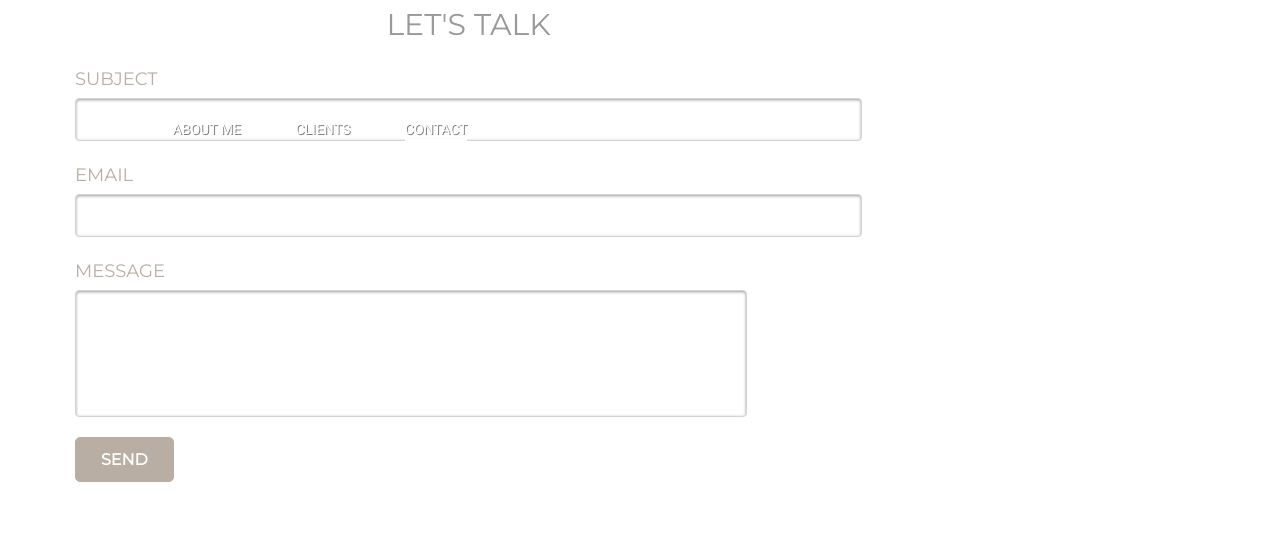
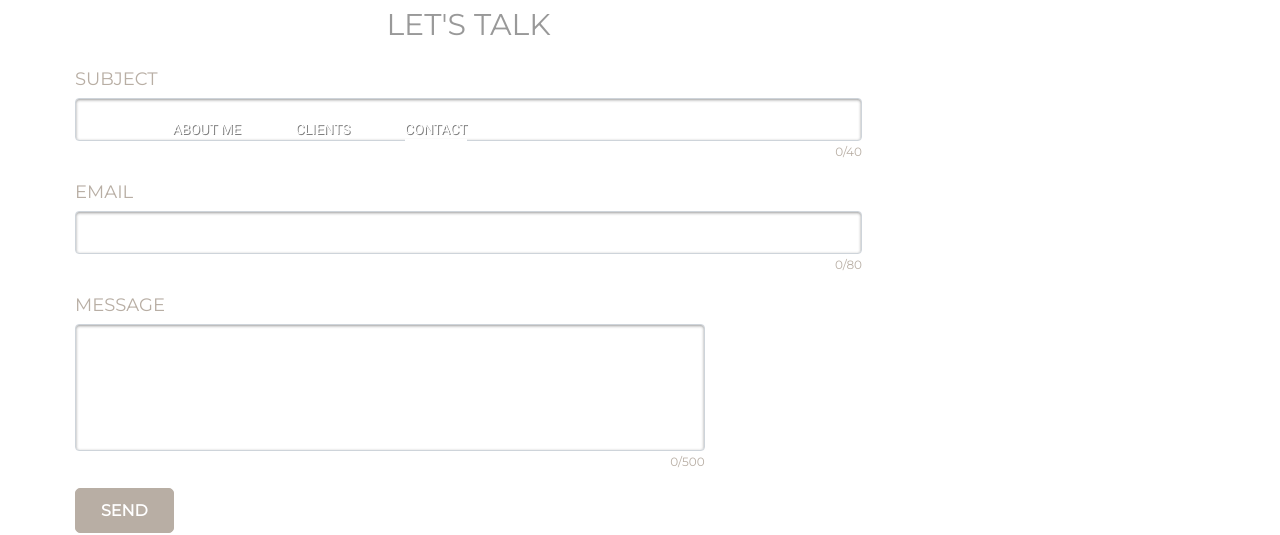
Before and after one commit to gabrielsiedler/gabriel.siedler.ninja, a Next.js app: page /contact in a window 1280 px wide. Shown: the part 639-1174 px from the top of the page. Built offline with nearby package versions, Linux system fonts and the light colour scheme.

Commit message:
Adding state to contact form

```diff
--- a/app/components/Contact/Form.js
+++ b/app/components/Contact/Form.js
@@ -1,23 +1,73 @@
-import { Label, Input, TextArea, Button } from './Form.style';
+import { Component } from 'react';
+
+import { Label, Input, TextArea, Button, Counter } from './Form.style';
 import { H3 } from '../Common';
 
-const Intro = () => (
+class Form extends Component {
+  constructor(props) {
+    super(props);
+
+    this.state = {
+      form: {},
+    };
+
+    this.onChange = this.onChange.bind(this);
+  }
+
+  onChange(field, value, max) {
+    if (value && value.length > max) {
+      return;
+    }
+
+    this.setState({
+      form: {
+        ...this.state.form,
+        [field]: value,
+      },
+    });
+  }
+
+  render() {
+    const { form } = this.state;
+    const { subject = '', email = '', message = '' } = form;
+
+    return (
       <form>
-    <H3>Let{'\''}s talk</H3>
+        <H3>Let{"'"}s talk</H3>
         <Label htmlFor="subject">
           Subject
-      <Input type="text" id="subject" />
+          <Input
+            type="text"
+            value={subject}
+            onChange={e => this.onChange(e.target.id, e.target.value, 40)}
+            id="subject"
+          />
+          <Counter>{subject.length}/40</Counter>
         </Label>
         <Label htmlFor="email">
           Email
-      <Input type="email" id="email" />
+          <Input
+            type="email"
+            value={email}
+            onChange={e => this.onChange(e.target.id, e.target.value, 80)}
+            id="email"
+          />
+          <Counter>{email.length}/80</Counter>
         </Label>
-    <Label htmlFor="message">
+        <Label htmlFor="message" smaller>
           Message
-      <TextArea id="message" rows="5" />
+          <TextArea
+            id="message"
+            value={message}
+            onChange={e => this.onChange(e.target.id, e.target.value, 500)}
+            rows="5"
+          />
+          <Counter>{message.length}/500</Counter>
         </Label>
         <Button>Send</Button>
       </form>
     );
+  }
+}
 
-export default Intro;
+export default Form;
--- a/app/components/Contact/Form.style.js
+++ b/app/components/Contact/Form.style.js
@@ -7,6 +7,7 @@ export const Label = styled.label`
   text-transform: uppercase;
   font-family: Montserrat;
   color: #b8aea4;
+  ${({ smaller }) => smaller && 'width: 80%;'}
 `;
 
 export const Input = styled.input`
@@ -35,7 +36,7 @@ export const TextArea = styled.textarea`
   box-shadow: inset 0 1px 3px 0 rgba(55,55,55,0.5);
   padding: 10px 20px;
   display: block;
-  width: 80%;
+  width: calc(100% - 42px);
   line-height: 1.5;
   color: #495057;
   background-color: #fff;
@@ -70,3 +71,9 @@ export const Button = styled.button`
     transition: color 0.5s, background-color 0.5s;
   }
 `;
+
+export const Counter = styled.div`
+  text-align: right;
+  font-size: 12px;
+  margin-top: 5px;
+`;
```
Lines whose indentation alone changed are shown as unchanged.
